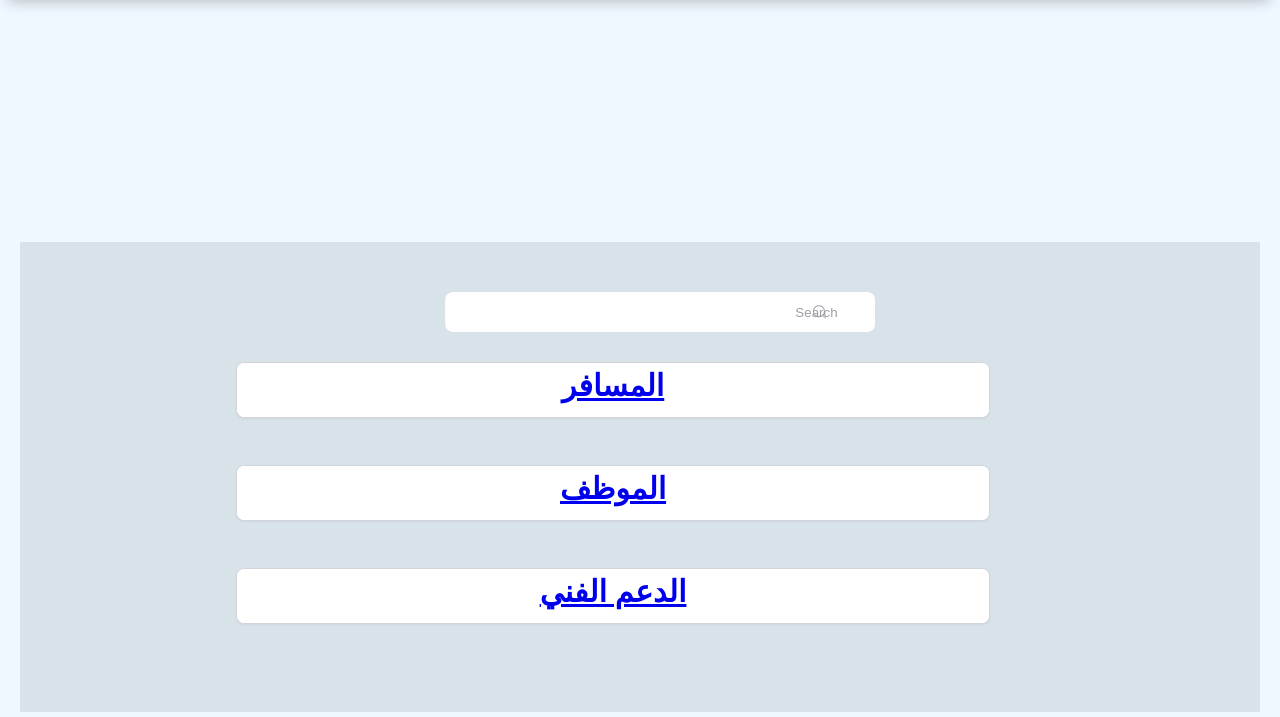
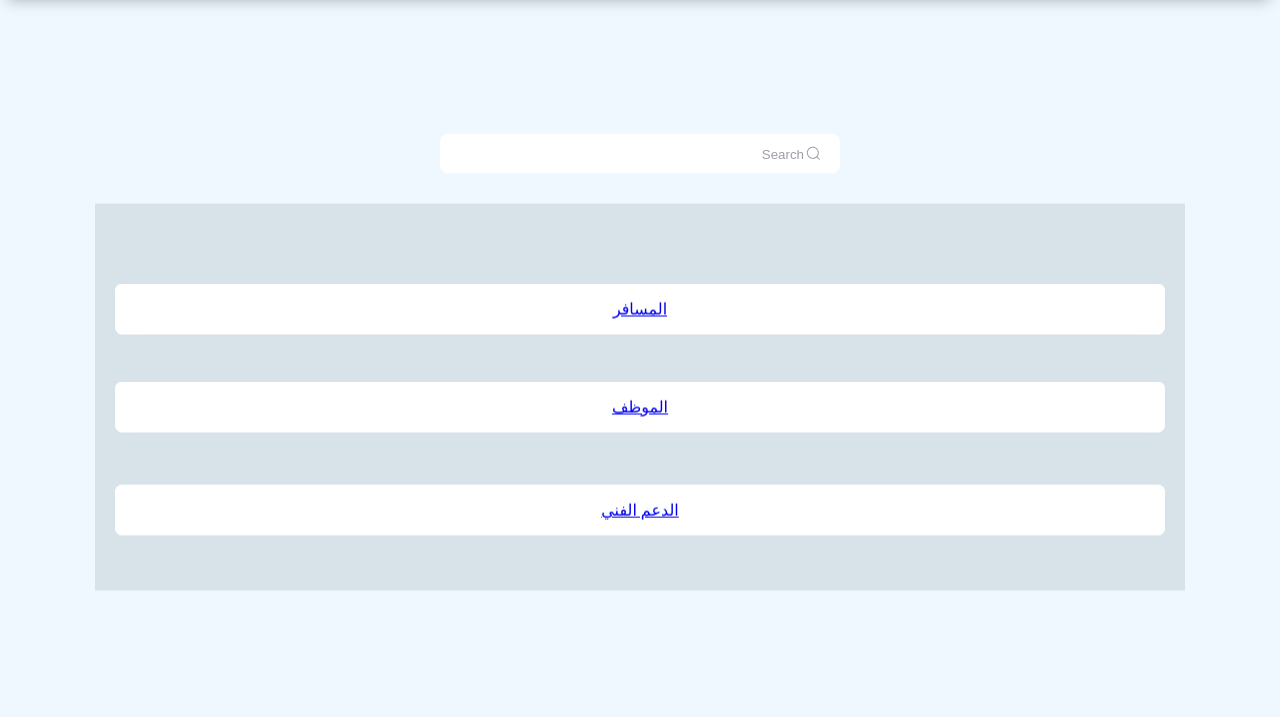
Before and after one commit to Roqayah1/bag, a PHP site: page /Page.html in a window 1280 px wide. Shown: the part 83-800 px from the top of the page. Run offline with PHP 8.4, Linux system fonts and the light colour scheme.

Commit message:
Update style_Page.css

```diff
--- a/style_Page.css
+++ b/style_Page.css
@@ -5,10 +5,10 @@
     position: relative;
     max-width: 450px;
     padding: 20 30%;
+    transform: translateY(-120%);
     display: flex;
     justify-content: right;
     background-attachment: fixed;
-  transform: translateX(3%);
     text-align: right;
    }
 
@@ -37,14 +37,14 @@
 
    .input:focus, input:hover {
     outline: none;
-  border-color: rgba(234,76,137,0.4);
+    border-color: rgba(35, 187, 224, 0.397);
     background-color: #fff;
-  box-shadow: 0 0 0 4px rgb(234 76 137 / 10%);
+    box-shadow: 0 0 0 4px rgba(81, 230, 250, 0.1);
    }
 
    .icon {
     position: absolute;
-  left: -1rem;
+    left: 1rem;
     fill: #9e9ea7;
     width: 130%;
     height: 1rem;
@@ -101,24 +101,22 @@
     border-bottom: 4px solid #68869A;
   }
 
-/* الخلفية الي ورا الازرار*/
+  /* */
   .form {
     background: #b6c1c967;
     align-items: center;
     justify-content: space-between;
     font-size: 40px;
     font-weight: 800;
-  width: 1200px;
-  height: 430px;
+    width: 1050px;
     padding: 20px;
     position:absolute;
     left: 50%;
-  top: 70%;
+    top: 60%;
     transform: translate(-50%, -50%);
     z-index: 2;
-
   }
-/* لون الازرار */
+  /* خلفية الازرار */
     .form button {
       font-family: "Roboto", sans-serif;
       text-transform: uppercase;
@@ -136,39 +134,24 @@
       cursor: pointer;
       transform: translate(85%, 50%);
       z-index: 2;
-  height: 100px;
       max-width: 450px;
       justify-content: center;
       text-align: center;
-
     }
 
   /* تنسيقات الازرار*/
 
   .button2 {
-  background-color: #FFFFFF;
-  border: 1px solid rgb(209,213,219);
+    padding: 1rem 2rem;
     border-radius: .5rem;
-  color: #111827;
-  font-family: ui-sans-serif,system-ui,-apple-system,system-ui,"Segoe UI",Roboto,"Helvetica Neue",Arial,"Noto Sans",sans-serif,"Apple Color Emoji","Segoe UI Emoji","Segoe UI Symbol","Noto Color Emoji";
-  font-size: 1.890rem;
-  font-weight: 1000;
-  transform: translateX(26%);
-  line-height: 1.25rem;
-  width: 45rem;
-  height: 30px;
-  padding: .75rem 1rem;
+    border: none;
+    font-size: 1rem;
+    font-weight: 400;
+    color: #0d0c22;
     text-align: center;
-  -webkit-box-shadow: 0 1px 2px 0 rgba(0, 0, 0, 0.05);
-  box-shadow: 0 1px 2px 0 rgba(0, 0, 0, 0.05);
+    backdrop-filter: blur(10px);
+    transform: translate(0%, 10%);
     cursor: pointer;
-  -moz-user-select: none;
-  -ms-user-select: none;
-  user-select: none;
-  -webkit-user-select: none;
-  -ms-touch-action: manipulation;
-  touch-action: manipulation;
-
   }
 
   .button2::before {
@@ -224,30 +207,15 @@
   }
 
   .button1 {
-  background-color: #FFFFFF;
-  border: 1px solid rgb(209,213,219);
+    padding: 1rem 2rem;
     border-radius: .5rem;
-  color: #111827;
-  font-family: ui-sans-serif,system-ui,-apple-system,system-ui,"Segoe UI",Roboto,"Helvetica Neue",Arial,"Noto Sans",sans-serif,"Apple Color Emoji","Segoe UI Emoji","Segoe UI Symbol","Noto Color Emoji";
-  font-size: 1.890rem;
-  font-weight: 1000;
-  transform: translateX(26%);
-  line-height: 1.25rem;
-  width: 45rem;
-  height: 30px;
-  padding: .75rem 1rem;
+    border: none;
+    font-size: 1rem;
+    font-weight: 400;
+    color: #0d0c22;
     text-align: center;
-  -webkit-box-shadow: 0 1px 2px 0 rgba(0, 0, 0, 0.05);
-  box-shadow: 0 1px 2px 0 rgba(0, 0, 0, 0.05);
+    backdrop-filter: blur(10px);
     cursor: pointer;
-  -moz-user-select: none;
-  -ms-user-select: none;
-  user-select: none;
-  -webkit-user-select: none;
-  -ms-touch-action: manipulation;
-  touch-action: manipulation;
-
-
   }
 
   .button1::before {
@@ -303,30 +271,17 @@
   }
 
   .button {
-  background-color: #FFFFFF;
-  border: 1px solid rgb(209,213,219);
+    padding: 1rem 2rem;
     border-radius: .5rem;
-  color: #111827;
-  font-family: ui-sans-serif,system-ui,-apple-system,system-ui,"Segoe UI",Roboto,"Helvetica Neue",Arial,"Noto Sans",sans-serif,"Apple Color Emoji","Segoe UI Emoji","Segoe UI Symbol","Noto Color Emoji";
-  font-size: 1.890rem;
-  font-weight: 1000;
-  transform: translateX(26%);
-  line-height: 1.25rem;
-  width: 45rem;
-  height: 30px;
-  padding: .75rem 1rem;
+    border: none;
+    font-size: 1rem;
+    font-weight: 400;
+    color: #0d0c22;
     text-align: center;
-  -webkit-box-shadow: 0 1px 2px 0 rgba(0, 0, 0, 0.05);
-  box-shadow: 0 1px 2px 0 rgba(0, 0, 0, 0.05);
+    backdrop-filter: blur(10px);
     cursor: pointer;
-  -moz-user-select: none;
-  -ms-user-select: none;
-  user-select: none;
-  -webkit-user-select: none;
-  -ms-touch-action: manipulation;
-  touch-action: manipulation;
-
-
+    box-sizing: border-box;
+    margin-top: -40;
   }
 
   .button::before {
@@ -362,9 +317,22 @@
     box-shadow: 0 0 0 5px #cad3e05f;
   }
 
-/**/
+  .button-border {
+    position: absolute;
+    top: 0;
+    left: 0;
+    height: 100%;
+    width: 100%;
+    border-radius: .5rem;
+    z-index: -1;
+  }
 
-.img1{
-  margin-right:90%;
-  margin-top: -9%;
+  .button-border::before {
+    content: "";
+    position: absolute;
+    border-radius: .5rem;
+    padding: 1px;
+    inset: 0;
+  background-color: #FFFFFF;
+   pointer-events: none;
   }
```
Lines whose indentation alone changed are shown as unchanged.
